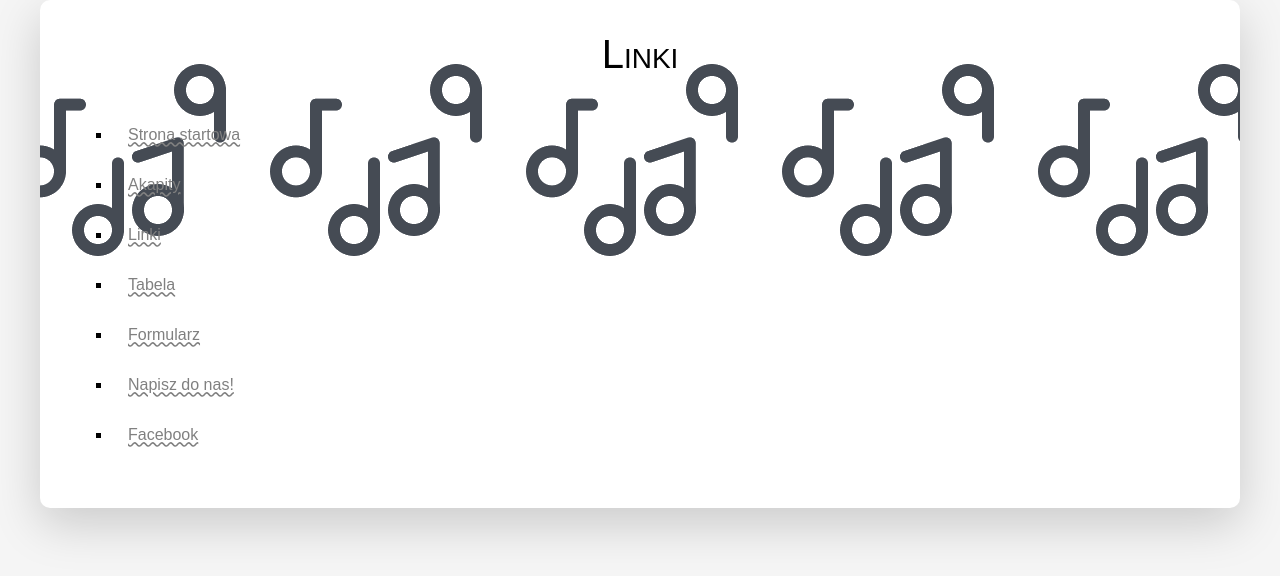
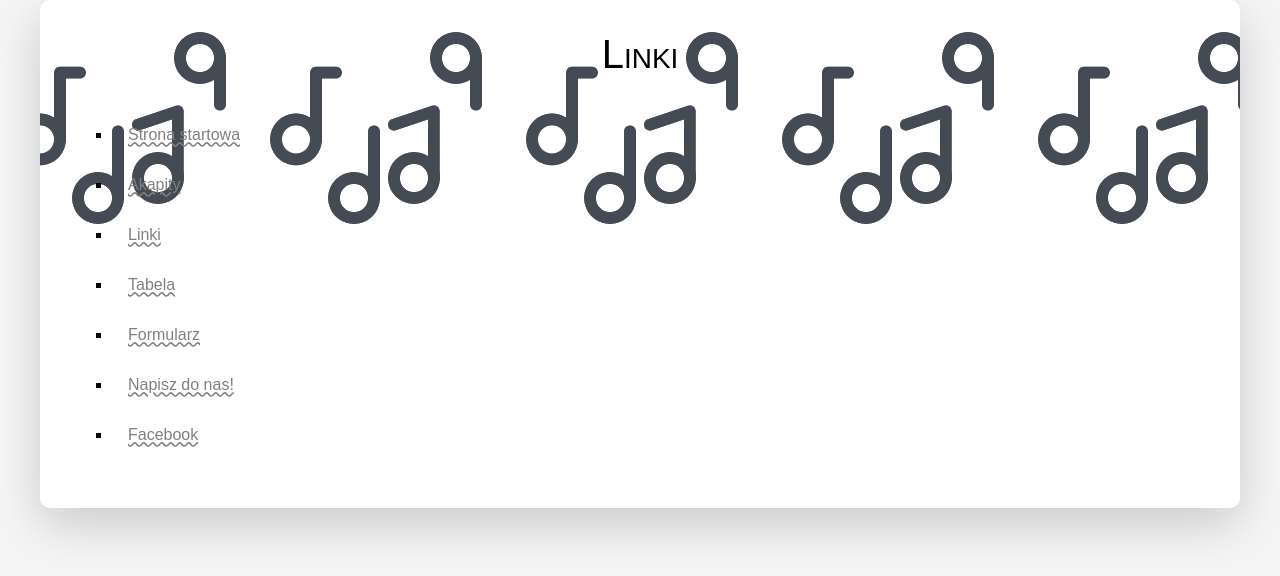
Before and after one commit to kp-marczynski/webowe, a PHP site: page /dummy_templates/links.html in a window 1280 px wide. Shown: the top 576 px of the page. Run offline with PHP 8.4, Linux system fonts and the light colour scheme.

Commit message:
added background origin

```diff
--- a/styles.css
+++ b/styles.css
@@ -325,7 +325,7 @@ textarea, .button {
 .links {
     background-repeat: repeat-x;
     background-attachment: scroll;
-    background-origin: content-box;
+    background-origin: border-box;
 }
 
 .poll {
```
